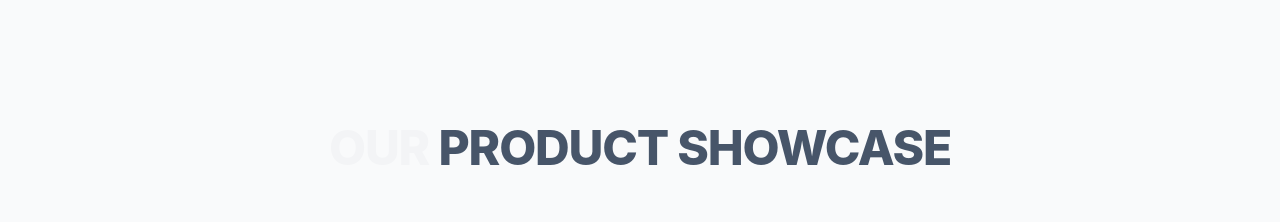
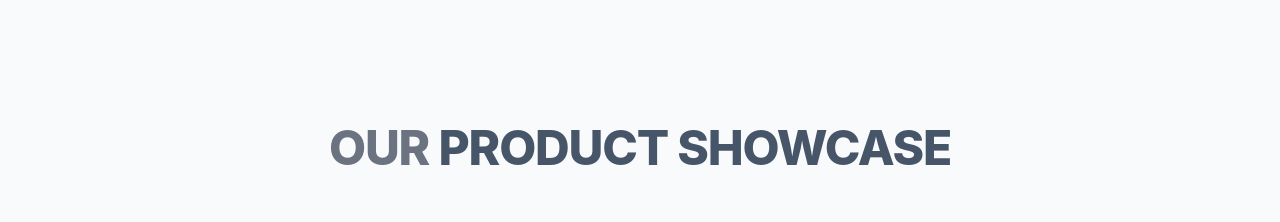
Before and after one commit to kanish701/supreme_fashion, a React (Vite) app: page / in a window 1280 px wide. Shown: the part 5560-5782 px from the top of the page. Built offline with nearby package versions, Linux system fonts and the light colour scheme.

Commit message:
updated space

```diff
--- a/src/App.tsx
+++ b/src/App.tsx
@@ -644,7 +644,7 @@ function App() {
         <div className="max-w-7xl mx-auto px-6">
 
           {/* Title - Larger, more impactful, and uses accent color */}
-          <h2 className="text-4xl md:text-5xl font-extrabold text-center mb-16 tracking-tight text-gray-100">
+          <h2 className="text-4xl md:text-5xl font-extrabold text-center mb-16 tracking-tight text-gray-500">
             OUR <span className="text-slate-600">PRODUCT SHOWCASE</span>
           </h2>
 
```
